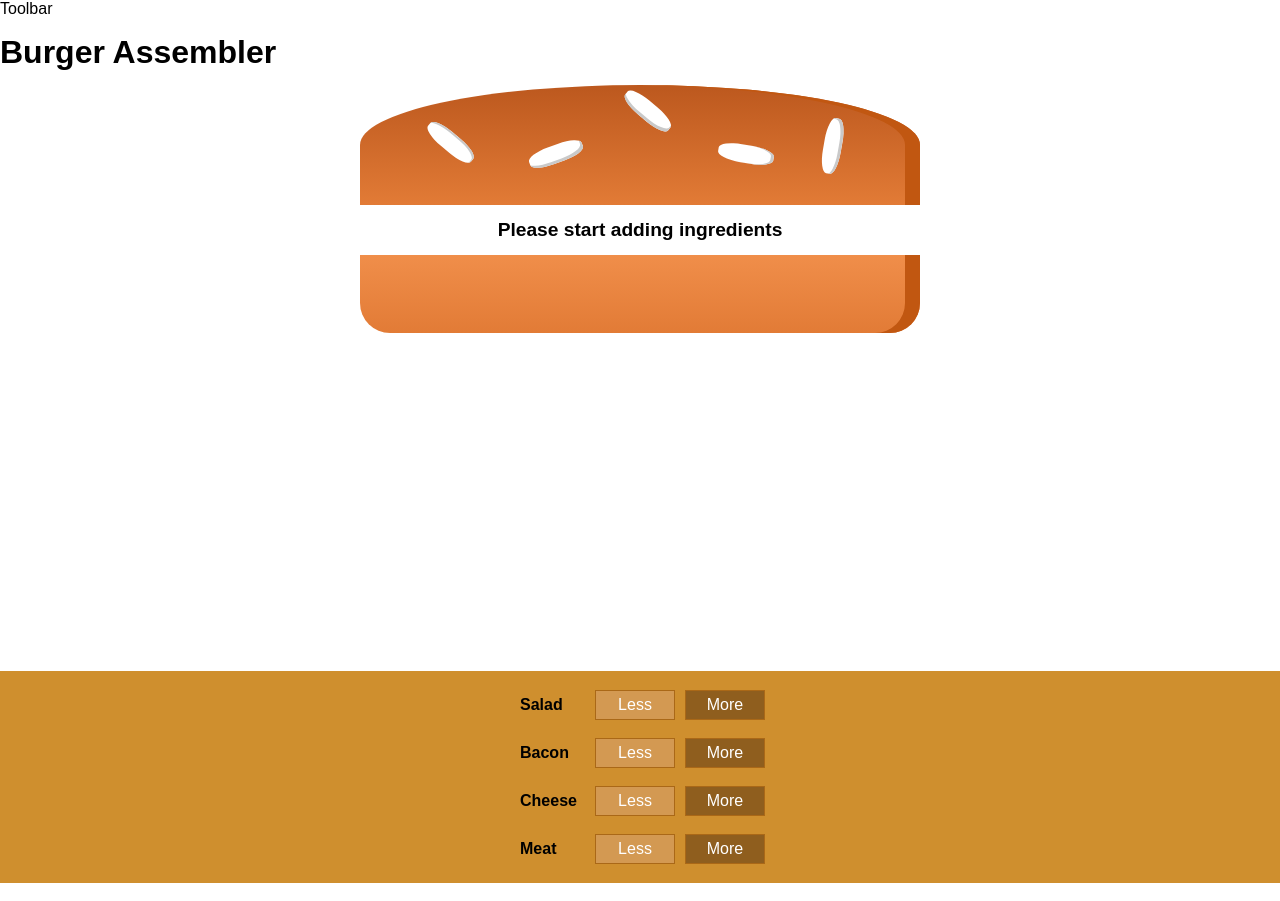
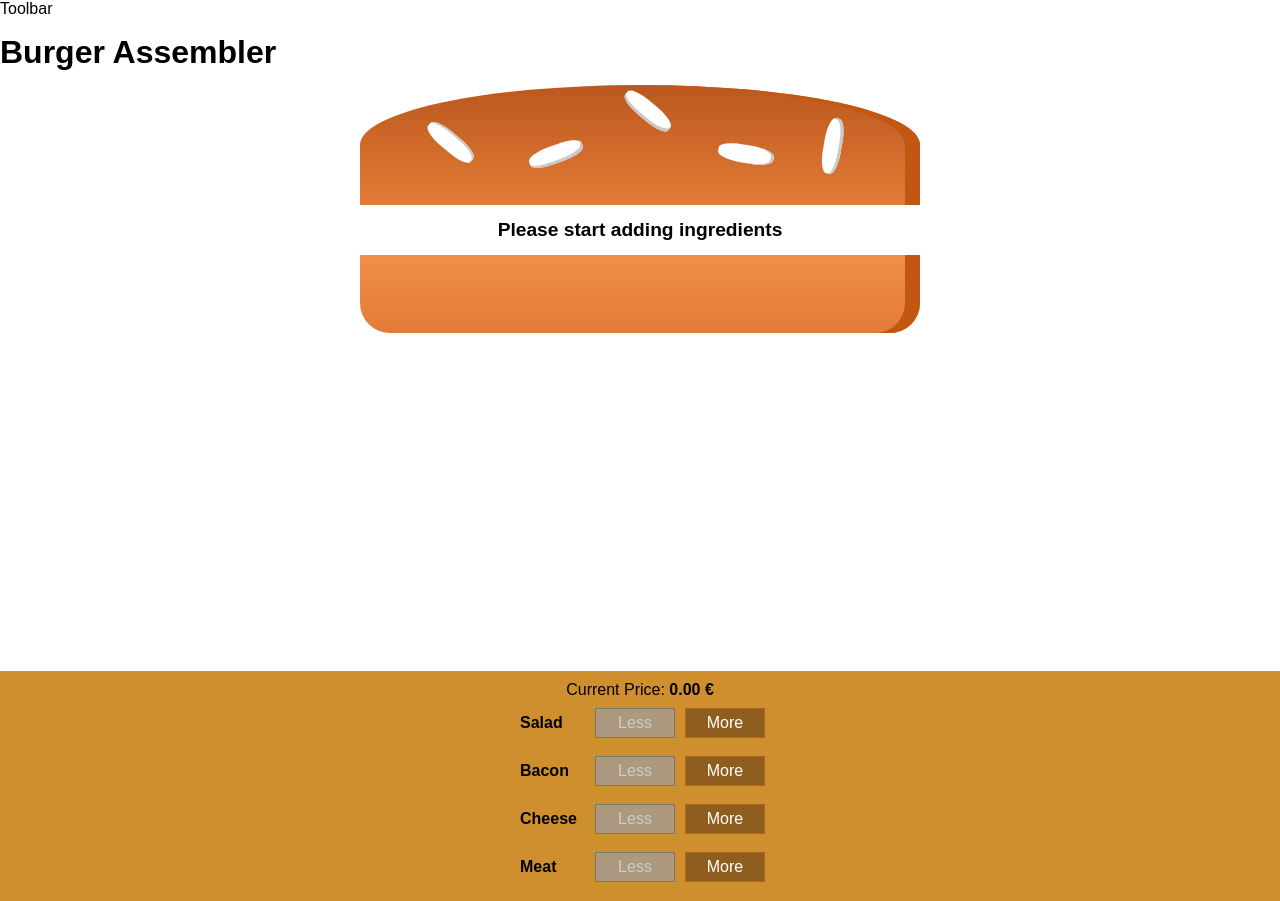
Before and after one commit to Rzublin/burger-assembler, a React (Create React App) app: page / in a window 1280 px wide. Built offline with nearby package versions, Linux system fonts and the light colour scheme; a web font is replaced by a local one.

Commit message:
feat: add ingredient prices

```diff
--- a/src/components/Burger/BuildControls/BuildControl/BuildControl.js
+++ b/src/components/Burger/BuildControls/BuildControl/BuildControl.js
@@ -3,6 +3,7 @@ import styles from "./BuildControl.module.css";
 import PropTypes from "prop-types";
 
 function BuildControl({
+  ingredients,
   label,
   type,
   addIngredientHandler,
@@ -14,6 +15,11 @@ function BuildControl({
       <button
         onClick={() => removeIngredientHandler(type)}
         className={styles.Less}
+        disabled={
+          ingredients.filter(
+            (ingredient) => ingredient.type === type && ingredient.quantity > 0
+          ).length === 0
+        }
       >
         Less
       </button>
--- a/src/components/Burger/BuildControls/BuildControls.js
+++ b/src/components/Burger/BuildControls/BuildControls.js
@@ -9,9 +9,26 @@ const controls = [
   { label: "Meat", type: "meat" },
 ];
 
-function BuildControls({ addIngredientHandler, removeIngredientHandler }) {
+function BuildControls({
+  ingredients,
+  addIngredientHandler,
+  removeIngredientHandler,
+}) {
   return (
     <div className={styles.BuildControls}>
+      <p>
+        Current Price:{" "}
+        <strong>
+          {ingredients
+            .reduce(
+              (total, { quantity, price }) =>
+                total + Number(quantity) * Number(price),
+              0
+            )
+            .toFixed(2)}{" "}
+          €
+        </strong>
+      </p>
       {controls.map(({ label, type }) => (
         <BuildControl
           label={label}
@@ -19,8 +36,14 @@ function BuildControls({ addIngredientHandler, removeIngredientHandler }) {
           addIngredientHandler={addIngredientHandler}
           removeIngredientHandler={removeIngredientHandler}
           key={label}
+          ingredients={ingredients}
         />
       ))}
+
+      {ingredients.reduce(
+        (total, { quantity }) => total + Number(quantity),
+        0
+      ) > 0 && <button className={styles.OrderButton}>ORDER NOW</button>}
     </div>
   );
 }
--- a/src/components/Burger/BuildControls/BuildControls.module.css
+++ b/src/components/Burger/BuildControls/BuildControls.module.css
@@ -8,3 +8,45 @@
   margin: auto;
   padding: 10px 0;
 }
+
+.OrderButton {
+  background-color: #dad735;
+  outline: none;
+  cursor: pointer;
+  border: 1px solid #966909;
+  color: #966909;
+  font-family: inherit;
+  font-size: 1.2em;
+  padding: 15px 30px;
+  box-shadow: 2px 2px 2px #966909;
+}
+
+.OrderButton:hover,
+.OrderButton:active {
+  background-color: #a0db41;
+  border: 1px solid #966909;
+  color: #966909;
+}
+
+.OrderButton:disabled {
+  background-color: #c7c6c6;
+  cursor: not-allowed;
+  border: 1px solid #ccc;
+  color: #888888;
+}
+
+.OrderButton:not(:disabled) {
+  animation: enable 0.3s linear;
+}
+
+@keyframes enable {
+  0% {
+    transform: scale(1);
+  }
+  60% {
+    transform: scale(1.1);
+  }
+  100% {
+    transform: scale(1);
+  }
+}
--- a/src/containers/BurgerBuilder/BurgerBuilder.js
+++ b/src/containers/BurgerBuilder/BurgerBuilder.js
@@ -7,18 +7,22 @@ function BurgerBuilder() {
     {
       type: "salad",
       quantity: 0,
+      price: 0.3,
     },
     {
       type: "bacon",
       quantity: 0,
+      price: 0.8,
     },
     {
       type: "cheese",
       quantity: 0,
+      price: 0.8,
     },
     {
       type: "meat",
       quantity: 0,
+      price: 1.2,
     },
   ]);
   const addIngredientHandler = (type) => {
@@ -46,6 +50,7 @@ function BurgerBuilder() {
       <BuildControls
         addIngredientHandler={addIngredientHandler}
         removeIngredientHandler={removeIngredientHandler}
+        ingredients={ingredients}
       />
     </Fragment>
   );
```
